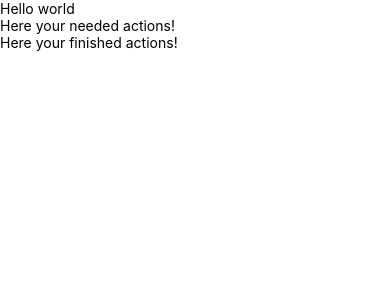
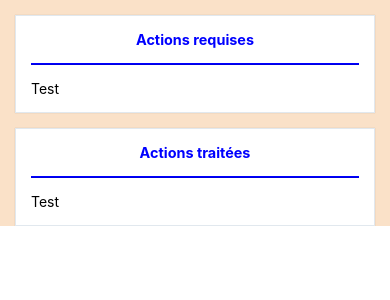
Before and after one commit to MiniJez/WORKSHOP_2eme_annee, a React Native app in the folder APP_MOBILE/: screen / in a window 390 px wide. Shown: the top 300 px of the page. Built offline with nearby package versions, Linux system fonts and the light colour scheme; what react-native would draw is missing.

Commit message:
Feat: Add cards

```diff
--- a/APP_MOBILE/App.js
+++ b/APP_MOBILE/App.js
@@ -14,6 +14,7 @@ import {
   View,
   Text,
   StatusBar,
+  ImageBackground
 } from 'react-native';
 
 import {
@@ -26,35 +27,39 @@ import {
 import FinishedActions from './src/components/finishedActions';
 import NeededActions from './src/components/neededActions';
 
-const App: () => React$Node = () => {
+const App = () => {
   return (
-    <>
-      <StatusBar barStyle="dark-content" />
-      <SafeAreaView>
+    <View style={styles.container}>
       <ScrollView
         contentInsetAdjustmentBehavior="automatic"
         style={styles.scrollView}>
         <View style={styles.body}>
-            <Text>Hello world</Text>
           <NeededActions />
-            <FinishedActions />
+          <FinishedActions style={{bottom: 0}}/>
         </View>
       </ScrollView>
-      </SafeAreaView>
-    </>
+    </View>
   );
 };
+
+const image = { uri: "https://reactjs.org/logo-og.png" };
 
 const styles = StyleSheet.create({
   scrollView: {
     backgroundColor: Colors.lighter,
+  },
+  image: {
+    flex: 1,
+    resizeMode: "cover",
+    justifyContent: "center"
   },
   engine: {
     position: 'absolute',
     right: 0,
   },
   body: {
-    backgroundColor: Colors.white,
+    backgroundColor: "#fae1c8",
+    flex: 1
   },
   sectionContainer: {
     marginTop: 32,
--- a/APP_MOBILE/src/components/finishedActions.js
+++ b/APP_MOBILE/src/components/finishedActions.js
@@ -7,11 +7,18 @@ import {
     Text,
     StatusBar,
   } from 'react-native';
+import { Card } from 'react-native-elements';
 
 class FinishedActions extends Component {
     render() {
       return (
-        <Text>Here your finished actions!</Text>
+        <Card>
+          <Card.Title style={{color: 'blue'}}>Actions traitées</Card.Title>
+          <Card.Divider style={{backgroundColor: 'blue', height:2}}/>
+          <View>
+            <Text>Test</Text>
+          </View>
+        </Card>
       );
     }
   }
--- a/APP_MOBILE/src/components/neededActions.js
+++ b/APP_MOBILE/src/components/neededActions.js
@@ -7,11 +7,18 @@ import {
     Text,
     StatusBar,
   } from 'react-native';
+import { Card } from 'react-native-elements';
 
 class NeededActions extends Component {
     render() {
       return (
-        <Text>Here your needed actions!</Text>
+        <Card>
+          <Card.Title style={{color: 'blue'}}>Actions requises</Card.Title>
+          <Card.Divider style={{backgroundColor: 'blue', height:2}}/>
+          <View>
+            <Text>Test</Text>
+          </View>
+        </Card>
       );
     }
   }
```
Lines whose indentation alone changed are shown as unchanged.
